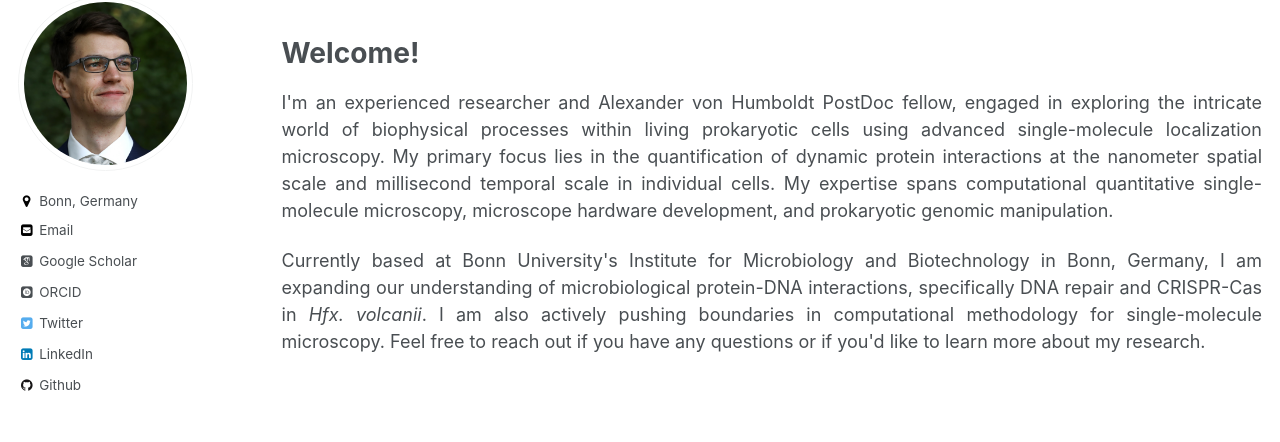
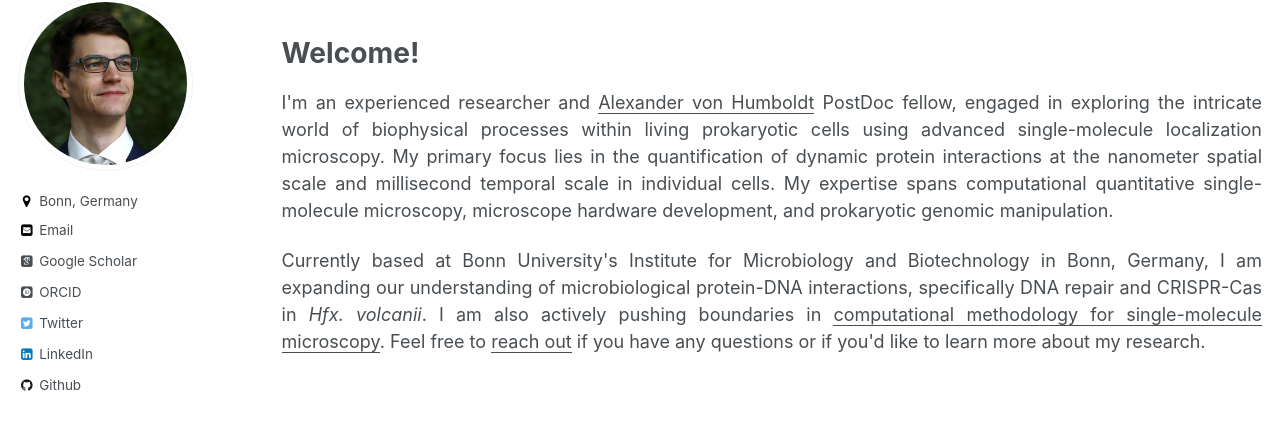
Before and after one commit to kjamartens/kjamartens.github.io, a Jekyll site: the page built from _pages/about.md, in a window 1280 px wide. Shown: the part 122-564 px from the top of the page. Built offline with Jekyll 4.4.1, drawn with Linux system fonts in a browser that asks for light colours; some web fonts are replaced; comment, search, counter and statistics services are not loaded.

Commit message:
Update about.md

```diff
--- a/_pages/about.md
+++ b/_pages/about.md
@@ -17,8 +17,8 @@ image_sliders:
 <h1>Welcome!</h1>
 
 <p align= "justify">
-I'm an experienced researcher and <a href="https://www.humboldt-foundation.de/en/">Alexander von Humboldt</a> PostDoc fellow, engaged in exploring the intricate world of biophysical processes within living prokaryotic cells using advanced single-molecule localization microscopy. My primary focus lies in the quantification of dynamic protein interactions at the nanometer spatial scale and millisecond temporal scale in individual cells.  My expertise spans computational quantitative single-molecule microscopy, microscope hardware development, and prokaryotic genomic manipulation.
+I'm an experienced researcher and <u><a href="https://www.humboldt-foundation.de/en/">Alexander von Humboldt</a></u> PostDoc fellow, engaged in exploring the intricate world of biophysical processes within living prokaryotic cells using advanced single-molecule localization microscopy. My primary focus lies in the quantification of dynamic protein interactions at the nanometer spatial scale and millisecond temporal scale in individual cells.  My expertise spans computational quantitative single-molecule microscopy, microscope hardware development, and prokaryotic genomic manipulation.
 </p>
 <p align= "justify">
-Currently based at Bonn University's Institute for Microbiology and Biotechnology in Bonn, Germany, I am expanding our understanding of microbiological protein-DNA interactions, specifically DNA repair and CRISPR-Cas in <i>Hfx. volcanii</i>. I am also actively pushing boundaries in <a href="https://kjamartens.github.io//software/">computational methodology for single-molecule microscopy</a>. Feel free to <a href="https://kjamartens.github.io//contact/">reach out</a> if you have any questions or if you'd like to learn more about my research.
+Currently based at Bonn University's Institute for Microbiology and Biotechnology in Bonn, Germany, I am expanding our understanding of microbiological protein-DNA interactions, specifically DNA repair and CRISPR-Cas in <i>Hfx. volcanii</i>. I am also actively pushing boundaries in <u><a href="https://kjamartens.github.io//software/">computational methodology for single-molecule microscopy</a></u>. Feel free to <u><a href="https://kjamartens.github.io//contact/">reach out</a></u> if you have any questions or if you'd like to learn more about my research.
 </p>
```
